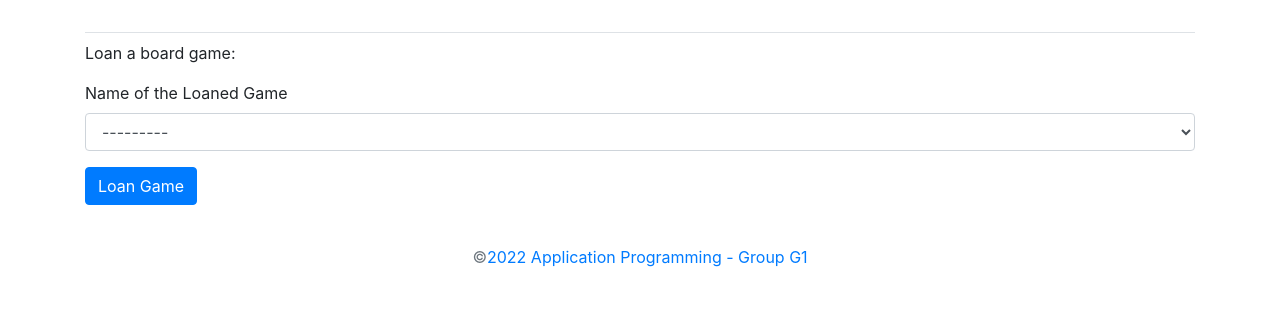
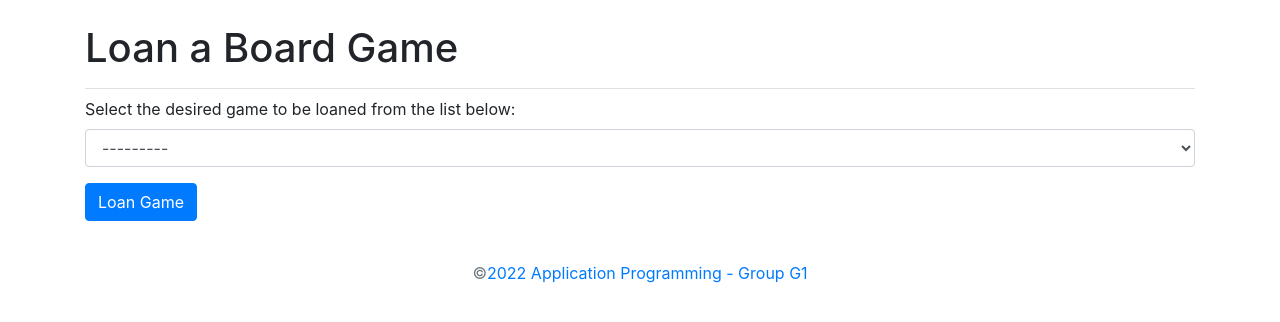
Before and after one commit to urasayanoglu/board_game_club, a Django app: page /new_loan/ in a window 1280 px wide. Shown: the part 58-380 px from the top of the page. Run offline with Django 4.2, Linux system fonts and the light colour scheme; the visitor is signed in with stand-in values (Sample User, id 1); data that the repository does not hold is empty; some libraries are stand-ins or nearby versions.

Commit message:
Change the Displayed  Phrase

```diff
--- a/board_game_club_apps/forms.py
+++ b/board_game_club_apps/forms.py
@@ -32,5 +32,5 @@ class LoanForm(forms.ModelForm):
             'game_loaned',
         ]
         labels = {
-            'game_loaned': "Name of the Loaned Game",
+            'game_loaned': "Select the desired game to be loaned from the list below:",
         }
--- a/board_game_club_apps/templates/board_game_club_apps/new_loan.html
+++ b/board_game_club_apps/templates/board_game_club_apps/new_loan.html
@@ -1,8 +1,11 @@
 {% extends "board_game_club_apps/base.html" %}
 {% load bootstrap4 %}
 
+{% block page_header %}
+  <h1>Loan a Board Game</h1>
+{% endblock page_header %}
+
 {% block content %}
-<p>Loan a board game:</p>
 <form action="{% url 'board_game_club_apps:new_loan' %}" method="post" class="form">
     {% csrf_token %}
     {% bootstrap_form form %}
```
